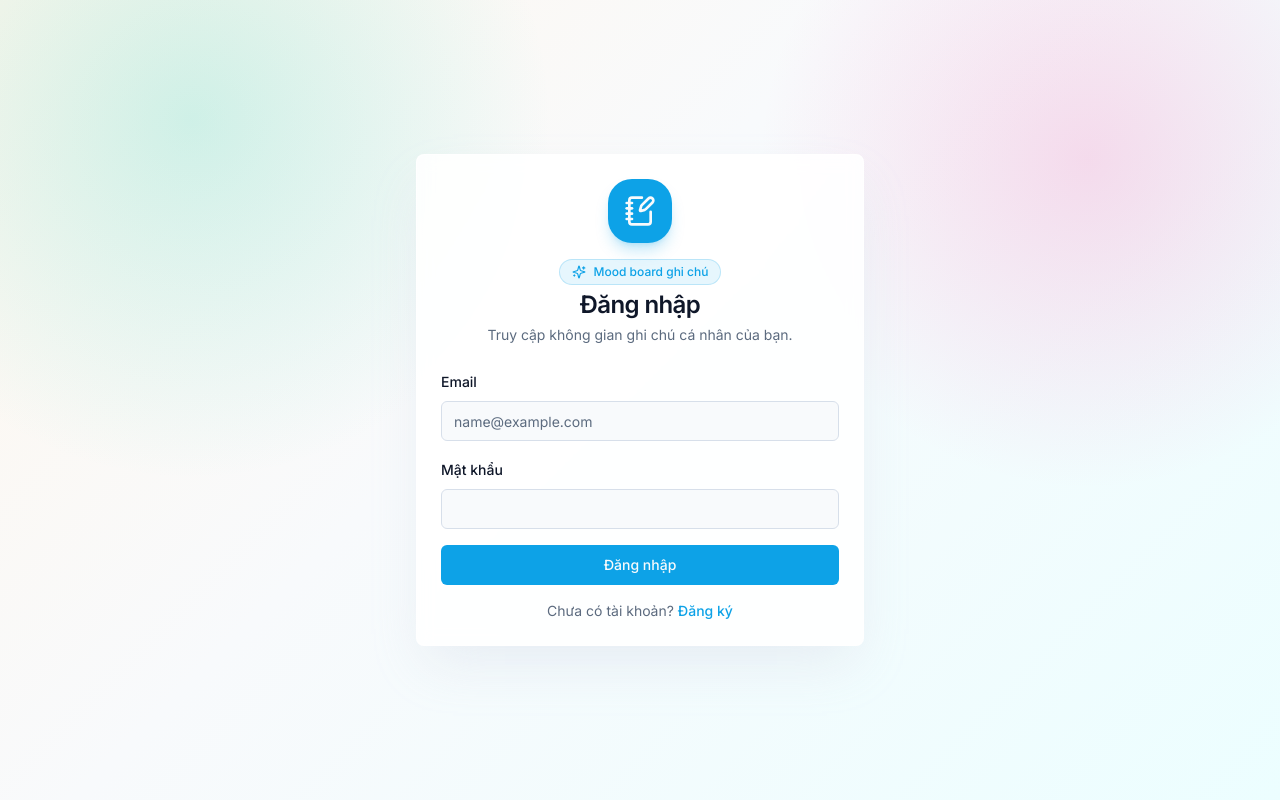
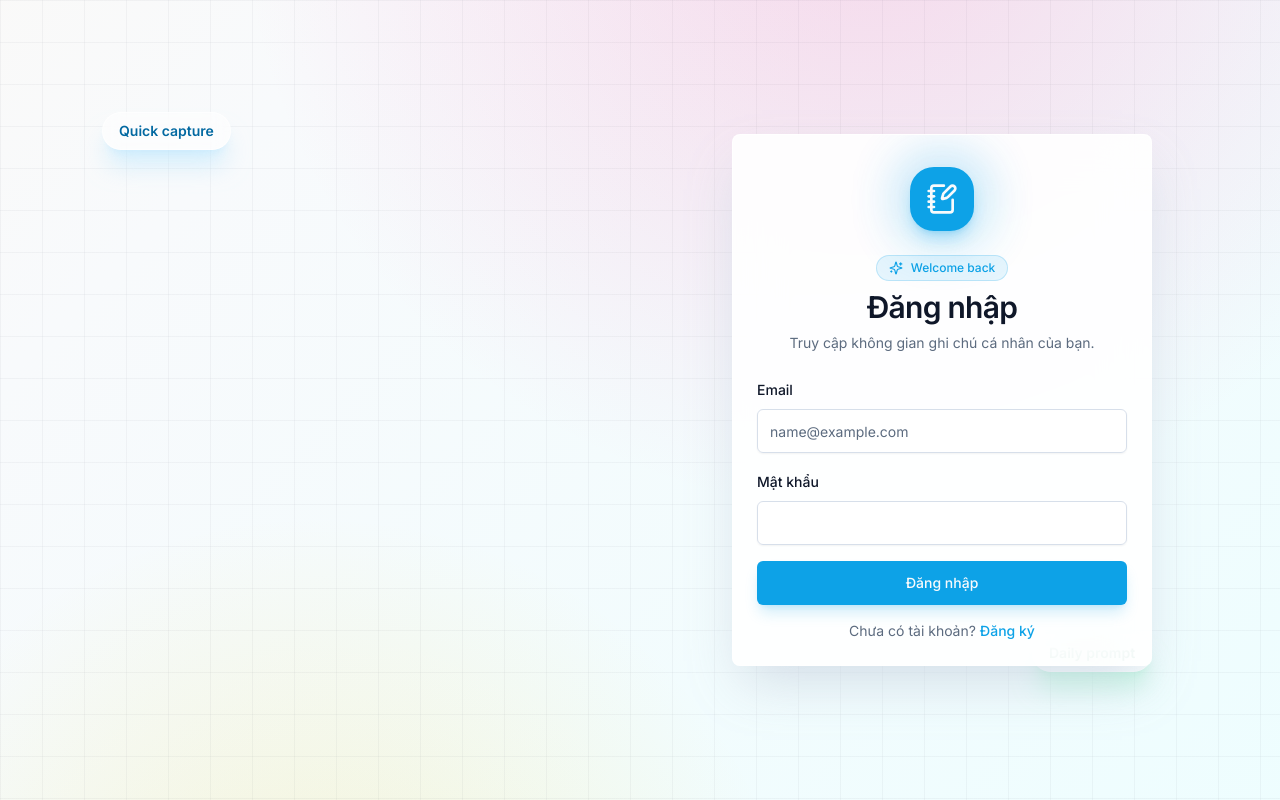
Before and after one commit to ThNhan-1701/Project_QLyGhiChu, a Next.js app: page /login in a window 1280 px wide. Built offline with nearby package versions, Linux system fonts and the light colour scheme.

Commit message:
Enhance login page animations

```diff
--- a/src/app/(auth)/login/page.tsx
+++ b/src/app/(auth)/login/page.tsx
@@ -9,6 +9,8 @@ import { Card, CardContent, CardDescription, CardHeader, CardTitle } from "@/com
 import { Input } from "@/components/ui/input";
 import { Label } from "@/components/ui/label";
 import { createClient } from "@/lib/supabase/client";
+
+const moodChips = ["Calm", "Focus", "Neon", "Paper"];
 
 function getSignInErrorMessage(message: string): string {
   const normalizedMessage = message.toLowerCase();
@@ -62,19 +64,57 @@ export default function LoginPage() {
   }
 
   return (
-    <main className="flex min-h-screen items-center justify-center overflow-hidden px-4 py-10">
-      <div className="absolute inset-0 -z-10 bg-[radial-gradient(circle_at_15%_15%,rgba(45,212,191,0.22),transparent_28%),radial-gradient(circle_at_85%_20%,rgba(244,114,182,0.24),transparent_26%),linear-gradient(135deg,#fff7ed_0%,#f8fafc_42%,#ecfeff_100%)] dark:bg-[radial-gradient(circle_at_15%_15%,rgba(20,184,166,0.18),transparent_28%),radial-gradient(circle_at_85%_20%,rgba(244,114,182,0.14),transparent_26%),linear-gradient(135deg,#0f172a_0%,#111827_55%,#042f2e_100%)]" />
-      <Card className="w-full max-w-md border-white/70 bg-white/90 shadow-2xl shadow-slate-200/80 backdrop-blur dark:border-white/10 dark:bg-card/90 dark:shadow-black/30">
+    <main className="relative flex min-h-screen items-center justify-center overflow-hidden px-4 py-10">
+      <div className="absolute inset-0 -z-20 bg-[length:180%_180%] bg-[radial-gradient(circle_at_12%_18%,rgba(34,211,238,0.24),transparent_30%),radial-gradient(circle_at_82%_14%,rgba(244,114,182,0.26),transparent_28%),radial-gradient(circle_at_58%_92%,rgba(250,204,21,0.18),transparent_26%),linear-gradient(135deg,#fff7ed_0%,#f8fafc_46%,#ecfeff_100%)] animate-gradient-shift dark:bg-[radial-gradient(circle_at_12%_18%,rgba(34,211,238,0.16),transparent_30%),radial-gradient(circle_at_82%_14%,rgba(244,114,182,0.14),transparent_28%),radial-gradient(circle_at_58%_92%,rgba(250,204,21,0.12),transparent_26%),linear-gradient(135deg,#020617_0%,#111827_52%,#042f2e_100%)]" />
+      <div className="absolute inset-0 -z-10 bg-[linear-gradient(rgba(15,23,42,0.05)_1px,transparent_1px),linear-gradient(90deg,rgba(15,23,42,0.05)_1px,transparent_1px)] bg-[size:42px_42px] opacity-70 dark:opacity-20" />
+      <div className="pointer-events-none absolute left-[8%] top-[14%] hidden animate-auth-float rounded-full border border-white/60 bg-white/55 px-4 py-2 text-sm font-semibold text-sky-700 shadow-xl shadow-sky-200/60 backdrop-blur md:block dark:border-white/10 dark:bg-white/10 dark:text-sky-100">
+        Quick capture
+      </div>
+      <div className="pointer-events-none absolute bottom-[16%] right-[10%] hidden animate-auth-float rounded-full border border-white/60 bg-white/55 px-4 py-2 text-sm font-semibold text-emerald-700 shadow-xl shadow-emerald-200/60 backdrop-blur [animation-delay:1.4s] md:block dark:border-white/10 dark:bg-white/10 dark:text-emerald-100">
+        Daily prompt
+      </div>
+
+      <section className="grid w-full max-w-5xl items-center gap-8 lg:grid-cols-[1fr_420px]">
+        <div className="hidden animate-auth-rise space-y-6 lg:block">
+          <div className="inline-flex items-center gap-2 rounded-full border border-white/60 bg-white/60 px-4 py-2 text-sm font-semibold text-primary shadow-lg shadow-sky-100/80 backdrop-blur dark:border-white/10 dark:bg-white/10 dark:text-sky-100">
+            <Sparkles className="h-4 w-4" />
+            Mood board ghi ch&#250;
+          </div>
+          <div className="space-y-4">
+            <h1 className="max-w-xl text-5xl font-black leading-tight tracking-tight text-slate-950 dark:text-white">
+              Ghi ch&#250; nhanh, v&#224;o mood ngay.
+            </h1>
+            <p className="max-w-lg text-base leading-7 text-slate-600 dark:text-slate-300">
+              L&#432;u &#253; t&#432;&#7903;ng, g&#7855;n vibe v&#224; quay l&#7841;i workflow c&#7911;a b&#7841;n trong m&#7897;t kh&#244;ng gian s&#225;ng, g&#7885;n, c&#243; ch&#250;t vui.
+            </p>
+          </div>
+          <div className="flex flex-wrap gap-3">
+            {moodChips.map((chip, index) => (
+              <span
+                className="rounded-full border border-white/60 bg-white/65 px-4 py-2 text-sm font-semibold text-slate-700 shadow-lg shadow-slate-200/50 backdrop-blur dark:border-white/10 dark:bg-white/10 dark:text-slate-100"
+                key={chip}
+                style={{ animationDelay: `${index * 120}ms` }}
+              >
+                {chip}
+              </span>
+            ))}
+          </div>
+        </div>
+
+        <Card className="animate-auth-rise overflow-hidden border-white/70 bg-white/90 shadow-2xl shadow-slate-300/80 backdrop-blur-xl dark:border-white/10 dark:bg-card/90 dark:shadow-black/30">
           <CardHeader className="space-y-4 text-center">
-          <div className="mx-auto flex h-16 w-16 items-center justify-center rounded-3xl bg-primary text-primary-foreground shadow-lg shadow-primary/25">
+            <div className="relative mx-auto flex h-20 w-20 items-center justify-center">
+              <div className="absolute inset-0 animate-auth-glow rounded-[1.75rem] bg-primary/35 blur-xl" />
+              <div className="relative flex h-16 w-16 items-center justify-center rounded-3xl bg-primary text-primary-foreground shadow-lg shadow-primary/25 transition-transform duration-300 hover:scale-105">
                 <NotebookPen className="h-8 w-8" />
+              </div>
             </div>
             <div className="space-y-2">
               <div className="mx-auto inline-flex items-center gap-2 rounded-full border border-primary/20 bg-primary/10 px-3 py-1 text-xs font-medium text-primary">
                 <Sparkles className="h-3.5 w-3.5" />
-              Mood board ghi ch&#250;
+                Welcome back
               </div>
-            <CardTitle>&#272;&#259;ng nh&#7853;p</CardTitle>
+              <CardTitle className="text-3xl">&#272;&#259;ng nh&#7853;p</CardTitle>
               <CardDescription>Truy c&#7853;p kh&#244;ng gian ghi ch&#250; c&#225; nh&#226;n c&#7911;a b&#7841;n.</CardDescription>
             </div>
           </CardHeader>
@@ -82,18 +122,31 @@ export default function LoginPage() {
             <form className="space-y-4" onSubmit={handleSubmit}>
               <div className="space-y-2">
                 <Label htmlFor="email">Email</Label>
-              <Input id="email" name="email" required type="email" placeholder="name@example.com" />
+                <Input
+                  className="h-11 bg-white/80 transition shadow-sm focus-visible:scale-[1.01] dark:bg-white/5"
+                  id="email"
+                  name="email"
+                  required
+                  type="email"
+                  placeholder="name@example.com"
+                />
               </div>
               <div className="space-y-2">
                 <Label htmlFor="password">M&#7853;t kh&#7849;u</Label>
-              <Input id="password" name="password" required type="password" />
+                <Input
+                  className="h-11 bg-white/80 transition shadow-sm focus-visible:scale-[1.01] dark:bg-white/5"
+                  id="password"
+                  name="password"
+                  required
+                  type="password"
+                />
               </div>
               {error ? (
                 <p className="rounded-lg border border-destructive/20 bg-destructive/10 px-3 py-2 text-sm text-destructive">
                   {error}
                 </p>
               ) : null}
-            <Button className="w-full" disabled={isLoading} type="submit">
+              <Button className="h-11 w-full shadow-lg shadow-primary/20 transition hover:-translate-y-0.5" disabled={isLoading} type="submit">
                 {isLoading ? "\u0110ang \u0111\u0103ng nh\u1eadp..." : "\u0110\u0103ng nh\u1eadp"}
               </Button>
             </form>
@@ -105,6 +158,7 @@ export default function LoginPage() {
             </p>
           </CardContent>
         </Card>
+      </section>
     </main>
   );
 }
--- a/tailwind.config.ts
+++ b/tailwind.config.ts
@@ -66,11 +66,31 @@ const config = {
         "accordion-up": {
           from: { height: "var(--radix-accordion-content-height)" },
           to: { height: "0" }
+        },
+        "auth-float": {
+          "0%, 100%": { transform: "translate3d(0, 0, 0) rotate(0deg)" },
+          "50%": { transform: "translate3d(0, -14px, 0) rotate(1deg)" }
+        },
+        "auth-glow": {
+          "0%, 100%": { opacity: "0.45", transform: "scale(1)" },
+          "50%": { opacity: "0.82", transform: "scale(1.08)" }
+        },
+        "auth-rise": {
+          from: { opacity: "0", transform: "translateY(18px) scale(0.98)" },
+          to: { opacity: "1", transform: "translateY(0) scale(1)" }
+        },
+        "gradient-shift": {
+          "0%, 100%": { backgroundPosition: "0% 50%" },
+          "50%": { backgroundPosition: "100% 50%" }
         }
       },
       animation: {
         "accordion-down": "accordion-down 0.2s ease-out",
-        "accordion-up": "accordion-up 0.2s ease-out"
+        "accordion-up": "accordion-up 0.2s ease-out",
+        "auth-float": "auth-float 7s ease-in-out infinite",
+        "auth-glow": "auth-glow 3.6s ease-in-out infinite",
+        "auth-rise": "auth-rise 0.55s ease-out both",
+        "gradient-shift": "gradient-shift 12s ease infinite"
       }
     }
   },
```
Lines whose indentation alone changed are shown as unchanged.
